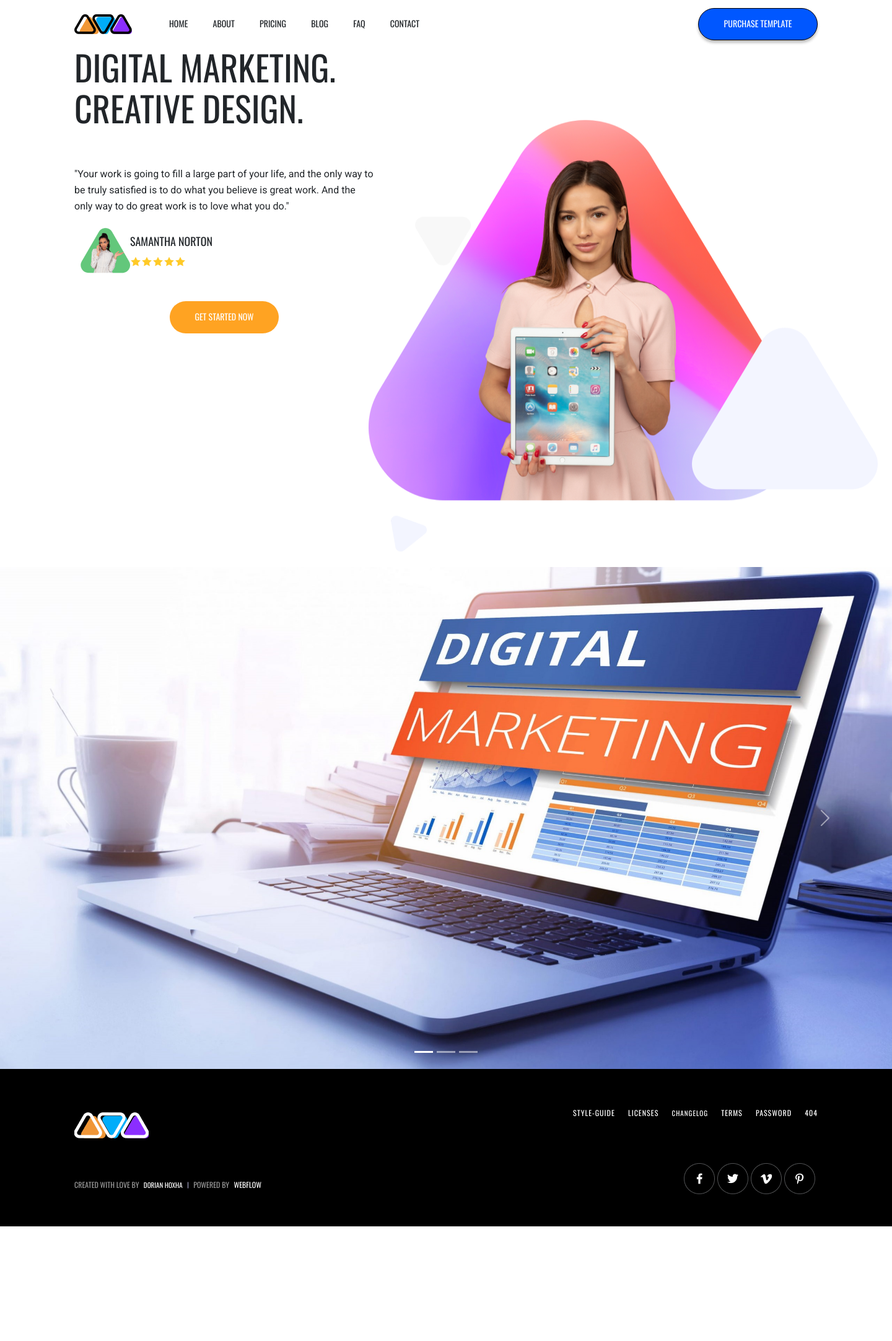
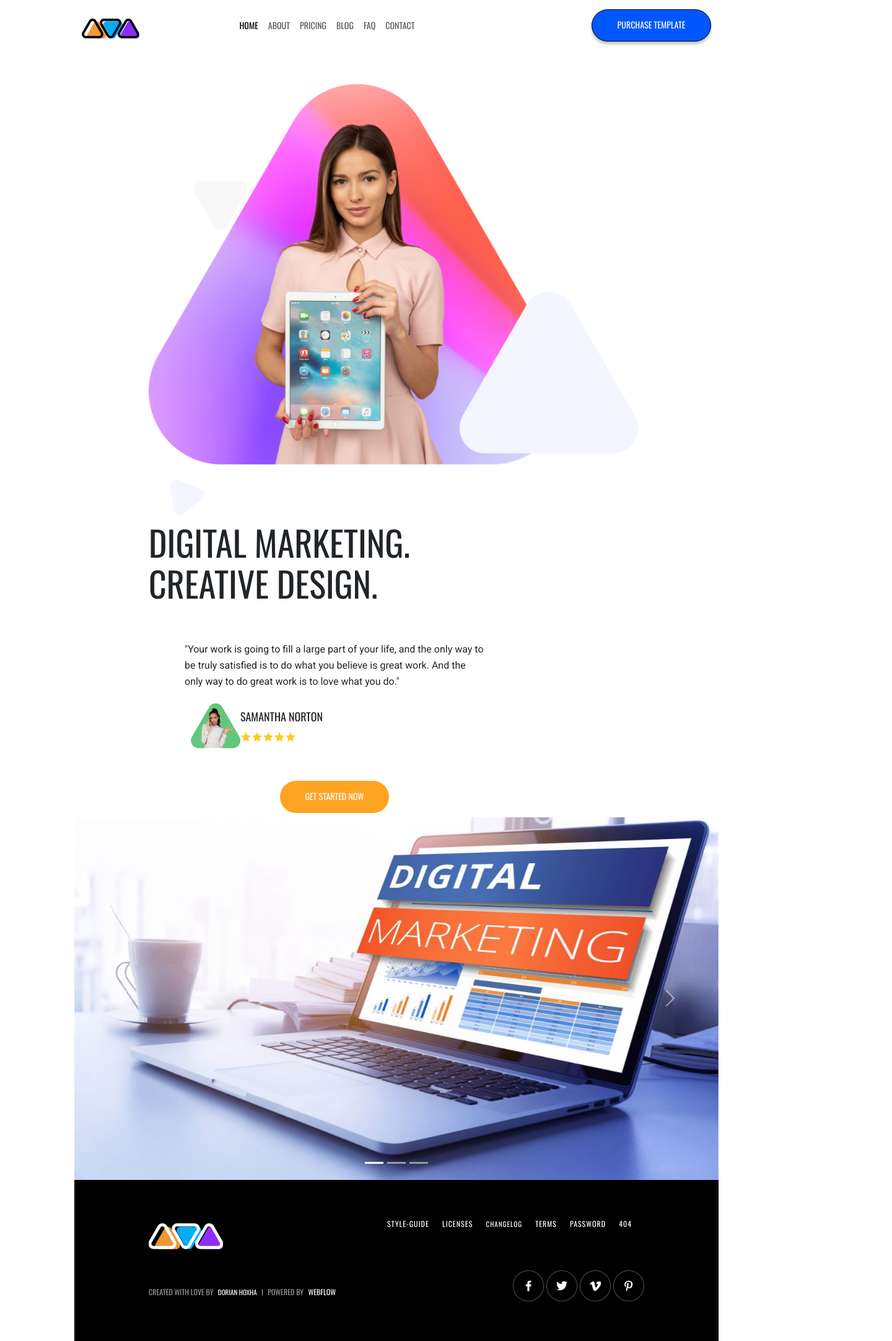
Before and after one commit to DmitriySementcov/practika_boots, a plain HTML site: page praktika2/index.html in a window 1280 px wide. Shown: the whole page at 62% size, 1440 px wide, since content can reach past the window. Before the commit the page ends 1979 px from the top, so only its background shows below. Drawn offline with nearby package versions, Linux system fonts and the light colour scheme.

Commit message:
Add files via upload

```diff
--- a/praktika2/css/block.css
+++ b/praktika2/css/block.css
@@ -1,29 +1,30 @@
 section {
-    height: 850px;
-    width: 1440px;
+    min-height: 850px;
+    max-width: 1440px;
+    padding: 0 120px;
     display: flex;
-    justify-content: space-between;
 }
 
 .text_block {
-    height: 462px;
-    width: 1200px;
-    margin: 0 120px 120px 120px;
+    min-height: 462px;
+    max-width: 600px;
+    position: relative;
+    z-index: 1;
 }
 
-.text_block_blog>h1 {
+.text_block_blog > h1 {
     height: 132px;
     width: 427px;
-    font-family: 'Oswald', sans-serif;
+    font-family: "Oswald", sans-serif;
     font-size: 56px;
     line-height: 66px;
     margin-top: 185px;
 }
 
-.text_block_blog_review>p {
+.text_block_blog_review > p {
     height: 78px;
     width: 484px;
-    font-family: 'Roboto', sans-serif;
+    font-family: "Roboto", sans-serif;
     font-size: 16px;
     line-height: 26px;
     margin-top: 53px;
@@ -45,7 +46,7 @@ section {
 }
 
 .text_block_blog_review_acc_NS_name {
-    font-family: 'Oswald', sans-serif;
+    font-family: "Oswald", sans-serif;
     font-size: 18px;
     line-height: 28px;
     margin-top: 13px;
@@ -59,11 +60,11 @@ section {
 .text_block_blog_review_button {
     height: 52px;
     width: 176px;
-    background-color: #FFA322;
-    color: #FFFFFF;
+    background-color: #ffa322;
+    color: #ffffff;
     border-radius: 30px;
     margin-top: 42px;
-    font-family: 'Oswald', sans-serif;
+    font-family: "Oswald", sans-serif;
     font-size: 14px;
     line-height: 24px;
     text-align: center;
@@ -71,16 +72,14 @@ section {
     padding-top: 13px;
 }
 
-
 .img_block {
-    position: relative;
-    height: 750px;
-    right: 129px;
-    top: 75px;
+    max-width: 100%;
+    margin-top: 120px;
+    height: auto;
 }
 
-.img_block>img {
-    height: 750px;
-    width: 822px;
+.img_block > img {
+    max-height: 750px;
+    /* max-width: 822px; */
     right: 100px;
 }
--- a/praktika2/css/footer.css
+++ b/praktika2/css/footer.css
@@ -1,18 +1,16 @@
 footer {
-    height: 127px;
-    width: 1440px;
+    max-width: 1200px;
+    min-height: 127px;
+    max-width: 1440px;
+    padding: 60px 120px;
     background-color: black;
-    display: flex;
-    align-content: space-around;
 }
 
 .first {
-    height: 61px;
-    width: 1220px;
+    min-height: 61px;
+    max-width: 1220px;
     display: flex;
     justify-content: space-between;
-    margin-top: 60px;
-    margin-left: 120px;
 }
 
 .first_img_footer {
@@ -24,8 +22,8 @@ footer {
     width: 395px;
     display: flex;
     justify-content: space-between;
-    color: #FFFFFF;
-    font-family: 'Oswald', sans-serif;
+    color: #ffffff;
+    font-family: "Oswald", sans-serif;
     font-size: 12px;
     line-height: 22px;
     letter-spacing: 1px;
@@ -39,6 +37,7 @@ footer {
 }
 
 .second {
+    margin: auto;
     display: flex;
     justify-content: space-between;
 }
@@ -46,39 +45,38 @@ footer {
 .second_text {
     height: 30px;
     width: 302px;
-    font-family: 'Oswald', sans-serif;
+    font-family: "Oswald", sans-serif;
     font-size: 12px;
     line-height: 22px;
     display: flex;
     justify-content: space-between;
     margin-top: 49px;
-    margin-left: 120px;
+    /* margin-left: 120px; */
 }
 
 .a {
-    color: #999999
+    color: #999999;
 }
 
 .aa {
     font-size: 11px;
-    color: #FFFFFF;
-
+    color: #ffffff;
 }
 
 .aaa {
-    color: #D7D5FF;
-    font-family: 'Roboto', sans-serif;
+    color: #d7d5ff;
+    font-family: "Roboto", sans-serif;
 }
 
 .aaaa {
-    color: #999999
+    color: #999999;
 }
 
 .aaaaa {
-    color: #FFFFFF;
+    color: #ffffff;
 }
 
 .second_button {
-    margin-left: 682px;
+    /* margin-left: 682px; */
     margin-top: 25px;
 }
--- a/praktika2/css/header.css
+++ b/praktika2/css/header.css
@@ -1,8 +1,8 @@
 main {
-    width: 1440px;
+    max-width: 1440px;
     margin: auto;
+    padding: 0 120px;
 }
-
 
 .main_h {
     display: flex;
@@ -13,13 +13,13 @@ main {
 .header_button {
     height: 52px;
     width: 193px;
-    color: #FFFFFF;
-    background-color: #0057FF;
+    color: #ffffff;
+    background-color: #0057ff;
     border: 1px solid #000000;
     box-shadow: 0px 4px 4px rgba(0, 0, 0, 0.25);
     border-radius: 30px;
-    margin-right: 120px;
-    font-family: 'Oswald', sans-serif;
+    /* margin-right: 120px; */
+    font-family: "Oswald", sans-serif;
     font-size: 14px;
     line-height: 24px;
     text-align: center;
@@ -39,12 +39,13 @@ main {
 }
 
 .menu_button {
-    height: 27px;
+    min-height: 27px;
     width: 470px;
     display: flex;
-    justify-content: space-between;
+    justify-content: center;
+    align-items: center;
     margin: 12px 47px 12px 60px;
-    font-family: 'Oswald', sans-serif;
+    font-family: "Oswald", sans-serif;
     font-size: 14px;
     line-height: 26px;
 }
--- /dev/null
+++ b/praktika2/css/rest.css
@@ -0,0 +1,123 @@
+/* Reset and base styles  */
+* {
+    padding: 0px;
+    margin: 0px;
+    border: none;
+}
+
+*,
+*::before,
+*::after {
+    box-sizing: border-box;
+}
+
+:focus,
+:active {
+    /*outline: none;*/
+}
+
+a:focus,
+a:active {
+    /* outline: none;*/
+}
+
+/* Links */
+
+a,
+a:link,
+a:visited {
+    /* color: inherit; */
+    text-decoration: none;
+    /* display: inline-block; */
+}
+
+a:hover {
+    /* color: inherit; */
+    text-decoration: none;
+}
+
+/* Common */
+
+aside,
+nav,
+footer,
+header,
+section,
+main {
+    display: block;
+}
+
+h1,
+h2,
+h3,
+h4,
+h5,
+h6,
+p {
+    font-size: inherit;
+    font-weight: inherit;
+}
+
+ul,
+ul li {
+    list-style: none;
+}
+
+img {
+    vertical-align: top;
+}
+
+img,
+svg {
+    max-width: 100%;
+    height: auto;
+}
+
+address {
+    font-style: normal;
+}
+
+/* Form */
+
+input,
+textarea,
+button,
+select {
+    font-family: inherit;
+    font-size: inherit;
+    color: inherit;
+    background-color: transparent;
+}
+
+input::-ms-clear {
+    display: none;
+}
+
+button,
+input[type="submit"] {
+    display: inline-block;
+    box-shadow: none;
+    background-color: transparent;
+    background: none;
+    cursor: pointer;
+}
+
+input:focus,
+input:active,
+button:focus,
+button:active {
+    outline: none;
+}
+
+button::-moz-focus-inner {
+    padding: 0;
+    border: 0;
+}
+
+label {
+    cursor: pointer;
+}
+
+legend {
+    display: block;
+}
--- a/praktika2/index.html
+++ b/praktika2/index.html
@@ -4,39 +4,68 @@
     <meta charset="UTF-8">
     <meta http-equiv="X-UA-Compatible" content="IE=edge">
     <meta name="viewport" content="width=device-width, initial-scale=1.0">
+
+    <link rel="stylesheet" href="./css/rest.css">
     <link rel="stylesheet" href="../bootstrap-5.3.0-alpha1/dist/css/bootstrap.min.css">
-    <link rel="stylesheet" href="../bootstrap-5.3.0-alpha1/dist/css/bootstrap.css">
     <link rel="stylesheet" href="../praktika2/css/header.css">
     <link rel="stylesheet" href="../praktika2/css/block.css">
     <link rel="stylesheet" href="../praktika2/css/footer.css">
+    <link rel="stylesheet" href="../praktika2/css/adaptation.css">
     <link rel="preconnect" href="https://fonts.googleapis.com">
     <link rel="preconnect" href="https://fonts.gstatic.com" crossorigin>
-    <link rel="stylesheet" href="./css/adaptation.css">
     <link href="https://fonts.googleapis.com/css2?family=Oswald&family=Roboto&display=swap" rel="stylesheet">
     <title>Document</title>
+
 </head>
 <body>
+
     <main>
         <header>
-            <div class="main_h">
-                <div class="menu">
-                    <div class="logo">
-                        <img src="/praktika2/img/logo.png" alt="">
+
+
+            <nav class="navbar navbar-expand-lg">
+                <div class="container-fluid">
+                    <a class="navbar-brand" href="#">
+                        <div class="logo">
+                            <img src="../praktika2/img/logo.png" alt="">
+                        </div>
+                    </a>
+                    <button class="navbar-toggler" type="button" data-bs-toggle="collapse" data-bs-target="#navbarNav" aria-controls="navbarNav" aria-expanded="false" aria-label="Переключатель навигации">
+                        <span class="navbar-toggler-icon"></span>
+                    </button>
+                    <div class="collapse navbar-collapse" id="navbarNav">
+                        <ul class="navbar-nav menu_button">
+                            <li class="nav-item">
+                                <a class="nav-link active" aria-current="page" href="#">HOME</a>
+                            </li>
+                            <li class="nav-item">
+                                <a class="nav-link" href="#">ABOUT</a>
+                            </li>
+                            <li class="nav-item">
+                                <a class="nav-link" href="#">PRICING</a>
+                            </li>
+                            <li class="nav-item">
+                                <a class="nav-link" href="#">BLOG</a>
+                            </li>
+                            <li class="nav-item">
+                                <a class="nav-link" href="#">FAQ</a>
+                            </li>
+                            <li class="nav-item">
+                                <a class="nav-link ">CONTACT</a>
+                            </li>
+                            <li class="nav-item">
+                                <a class="nav-link ">
+                                    <div class="header_button d-lg-none">PURCHASE TEMPLATE</div>
+                                </a>
+                            </li>
+                        </ul>
                     </div>
-                    <div class="menu_button">
-                        <div class="n">HOME</div>
-                        <div class="n">ABOUT</div>
-                        <div class="n">PRICING</div>
-                        <div class="n">BLOG</div>
-                        <div class="n">FAQ</div>
-                        <div class="n">CONTACT</div>
-                    </div>
+                    <div class="header_button d-none d-lg-block">PURCHASE TEMPLATE</div>
                 </div>
-                <div class="header_button">PURCHASE TEMPLATE</div>
-            </div>
+            </nav>
         </header>
 
-        <section>
+        <section class="block">
             <div class="text_block">
                 <div class="text_block_blog">
                     <h1>DIGITAL MARKETING. CREATIVE DESIGN.</h1>
@@ -57,8 +86,10 @@
                                 </div>
                             </div>
                         </div>
+                    <div class="btn">
                         <div class="text_block_blog_review_button">GET STARTED NOW</div>
                     </div>
+                </div>
                 </div>
             </div>
             <div class="img_block">
@@ -107,8 +138,7 @@
                     <div>404</div>
                 </div>
             </div>
-        </footer>
-        <footer>
+
             <div class="second">
                 <div class="second_text">
                     <div class="a">CREATED WITH LOVE BY</div>
@@ -124,14 +154,9 @@
         </footer>
 
 
+    </main>
+    <script src="../bootstrap-5.3.0-alpha1/dist/js/bootstrap.bundle.js"></script>
 
 
-
-
-
-
-    </main>
-    <script src="../bootstrap-5.3.0-alpha1/dist/js/bootstrap.bundle.js"></script>
-    <script src="../bootstrap-5.3.0-alpha1/dist/js/bootstrap.js"></script>
 </body>
 </html>
```
